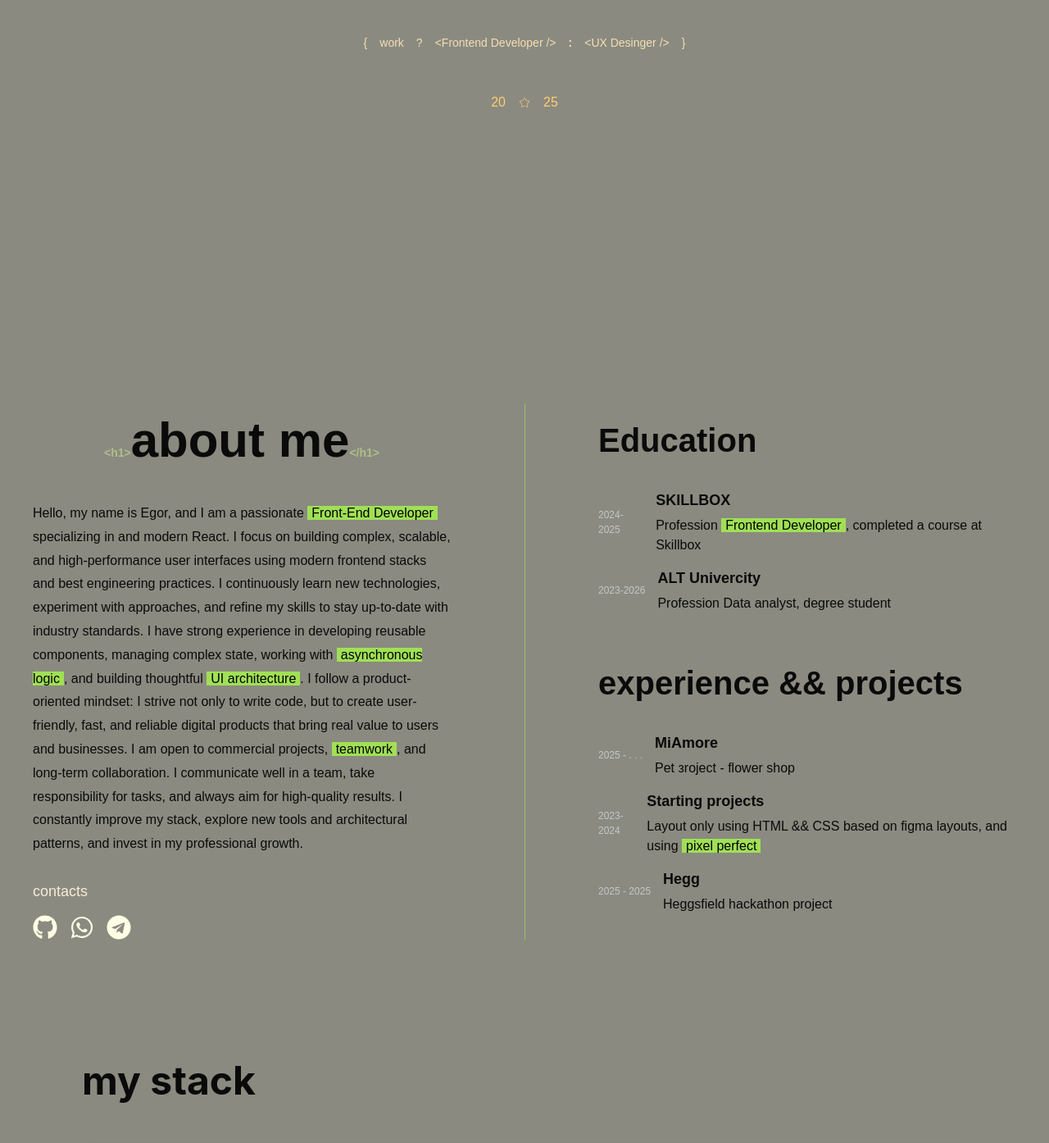
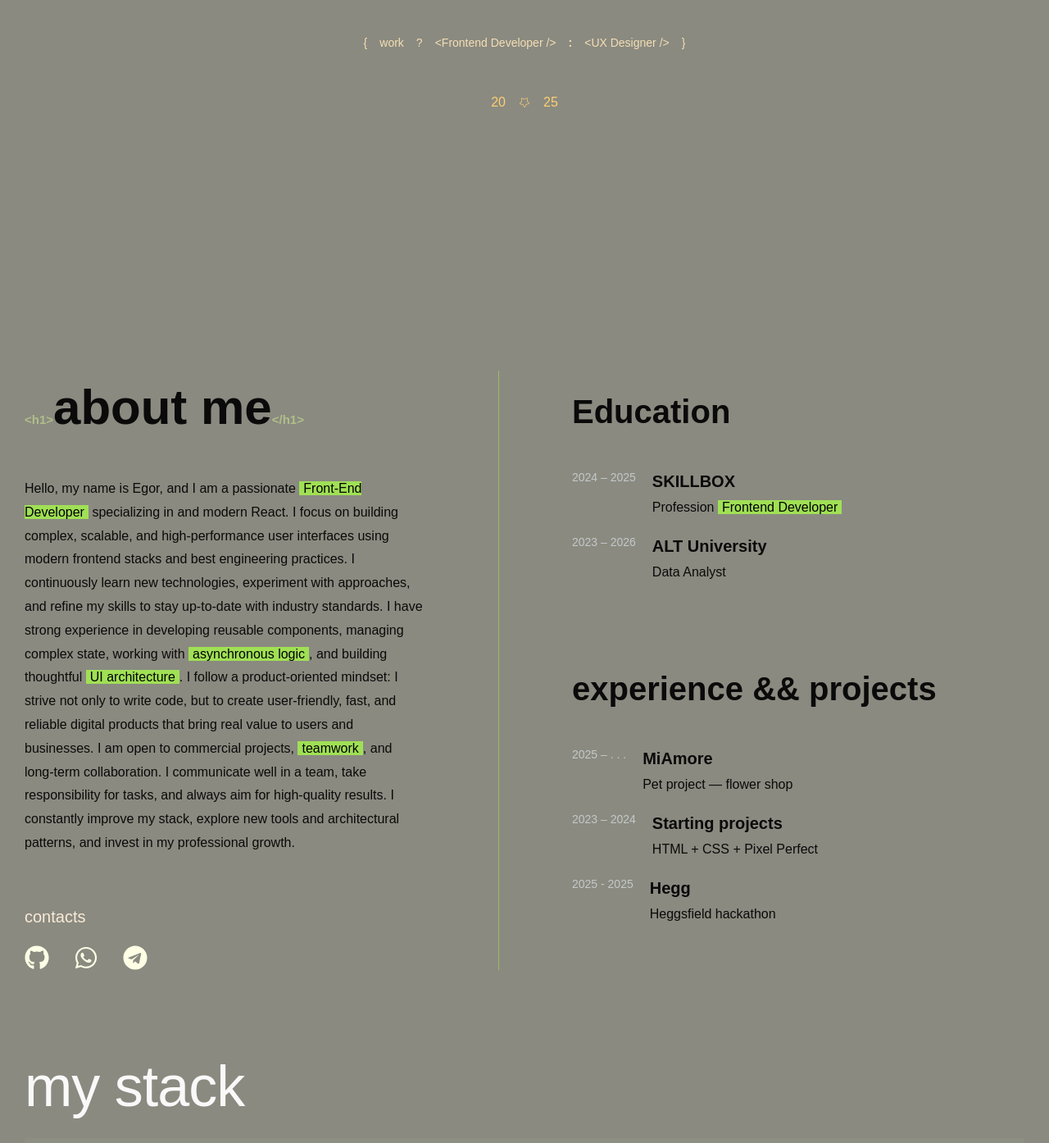
Before and after one commit to eg1oria/portfolio, a Next.js app: page / in a window 1280 px wide. Shown: the part 378-1772 px from the top of the page at 82% size. Built offline with nearby package versions, Linux system fonts and the light colour scheme.

Commit message:
чуть доработки со стилями и кроссплатформ

```diff
--- a/package.json
+++ b/package.json
@@ -10,6 +10,7 @@
     "export": "next export"
   },
   "dependencies": {
+    "framer-motion": "^12.23.24",
     "next": "16.0.5",
     "react": "19.2.0",
     "react-dom": "19.2.0",
--- a/src/components/AboutMe/AboutMe.module.css
+++ b/src/components/AboutMe/AboutMe.module.css
@@ -2,32 +2,17 @@
   display: flex;
   flex-direction: column;
   width: 100%;
-  min-height: 100vh;
+  margin: 0 0 30px 0;
   position: relative;
-  padding: 20px;
-  box-sizing: border-box;
-}
-
-.title {
-  font-weight: bold;
-  font-size: clamp(30px, 6vw, 60px);
-  margin: 0 0 30px 0;
-  text-align: center;
 }
 
 .container {
+  padding: 30px;
+  max-width: 2040px;
+  margin: 0 auto;
   width: 100%;
-  padding: 50px 20px;
-  margin: 0 auto;
-  box-sizing: border-box;
 }
 
-.text {
-  line-height: 1.8;
-  font-size: 16px;
-}
-
-/* Колонки */
 .cols {
   display: flex;
   gap: 180px;
@@ -36,155 +21,193 @@
 .leftCol {
   display: flex;
   flex-direction: column;
-  width: 100%;
+  width: 40%;
   position: relative;
+  min-width: 0;
 }
 
-.rightCol {
-  display: flex;
-  flex-direction: column;
-  gap: 40px;
-  width: 100%;
-  position: relative;
+.leftWrap {
+  flex: 1;
 }
 
-.rightCol::after {
-  content: '';
-  position: absolute;
-  top: 0;
-  left: -90px;
-  width: 1px;
-  height: 100%;
-  background-color: #a8fd4773;
+.title {
+  font-weight: bold;
+  font-size: clamp(32px, 5vw, 60px);
+  margin: 0 0 40px 0;
+  word-wrap: break-word;
 }
 
-/* Заголовки */
-.rightTitle {
-  font-size: clamp(24px, 5vw, 40px);
-  font-weight: bold;
-  padding: 15px 0;
+.tag {
+  font-size: clamp(12px, 1.5vw, 15px);
+  color: #b9cc8ccb;
+  text-align: center;
+}
+
+.text {
+  line-height: 1.8;
+  font-size: clamp(14px, 1.6vw, 16px);
 }
 
 .green {
   background-color: #a8fd47c0;
   color: #000;
   padding: 0 5px;
+  word-break: break-word;
 }
 
-/* Образование/опыт */
-.eds {
+.contacts {
   display: flex;
   flex-direction: column;
+  gap: 20px;
+  margin: 60px 0 0 0;
+}
+
+.contactsTitle {
+  font-size: clamp(18px, 2vw, 20px);
+  color: antiquewhite;
+}
+
+.contactLinks {
+  display: flex;
+  gap: 30px;
+  color: #feffe5;
+  flex-wrap: wrap;
+}
+
+.contactLinks a {
+  transition: transform 0.2s ease;
+}
+
+.rightCol {
+  position: relative;
+  display: flex;
+  flex-direction: column;
+  gap: 80px;
+  flex: 1;
+}
+
+.rightCol::after {
+  height: 100%;
+  content: '';
+  width: 1px;
+  background-color: #a8fd4773;
+  position: absolute;
+  top: 0;
+  left: -90px;
+}
+
+.part {
+  display: flex;
+  flex-direction: column;
+  width: 100%;
+}
+
+.rightTitle {
+  font-size: clamp(24px, 3.5vw, 40px);
+  font-weight: bold;
+  padding: 20px 0;
 }
 
 .ed {
   display: flex;
-  gap: 15px;
-  align-items: center;
-  margin: 15px 0 0 0;
+  gap: 20px;
+  align-items: flex-start;
+  margin: 20px 0 0 0;
 }
 
 .edDate {
-  font-size: 12px;
+  font-size: clamp(12px, 1.4vw, 14px);
   color: rgba(240, 248, 255, 0.568);
+  white-space: nowrap;
+  flex-shrink: 0;
 }
 
 .edInfo {
   display: flex;
   flex-direction: column;
   gap: 5px;
+  min-width: 0;
 }
 
 .edTitle {
-  font-size: 18px;
+  font-size: clamp(16px, 2vw, 20px);
   font-weight: bold;
 }
 
-.tag {
-  font-size: 14px;
-  color: #b9cc8ccb;
-  text-align: center;
+.edName {
+  font-size: clamp(14px, 1.5vw, 16px);
 }
 
-/* Контакты */
-.contacts {
-  display: flex;
-  flex-direction: column;
-  gap: 15px;
-  margin-top: 30px;
-}
-
-.contactLinks {
-  display: flex;
-  flex-wrap: wrap;
-  gap: 15px;
-  color: #feffe5;
-}
-
-.contactsTitle {
-  font-size: 18px;
-  color: antiquewhite;
-}
-
-/* МЕДИА-ЗАПРОСЫ */
-
-/* Планшеты */
 @media (max-width: 1024px) {
   .container {
-    padding: 40px 20px;
+    padding: 80px 40px;
   }
 
   .cols {
+    gap: 120px;
+  }
+
+  .rightCol::after {
+    left: -50px;
+  }
+
+  .leftCol {
+    width: 45%;
+  }
+}
+
+@media (max-width: 768px) {
+  .container {
+    padding: 60px 30px;
+  }
+
+  .cols {
+    flex-direction: column;
     gap: 30px;
   }
 
+  .leftCol {
+    width: 100%;
+  }
+
+  .rightCol {
+    gap: 50px;
+    flex-direction: row;
+  }
+
   .rightCol::after {
-    left: -15px;
+    left: 50%;
+  }
+
+  .title {
+    margin: 0 0 10px 0;
+  }
+
+  .contacts {
+    margin: 20px 0 0 0;
   }
 }
 
-/* Смартфоны */
-@media (max-width: 768px) {
-  .cols {
-    flex-direction: column;
-    gap: 20px;
+@media (max-width: 480px) {
+  .rightCol::after {
+    display: none;
   }
 
-  .rightCol::after {
-    display: none; /* убираем линию на маленьких экранах */
+  .text {
+    line-height: 1.6;
   }
 
-  .title {
-    margin-bottom: 20px;
+  .contacts {
+    margin: 30px 0 0 0;
   }
 
-  .ed {
+  .rightCol {
+    gap: 20px;
     flex-direction: column;
-    align-items: flex-start;
-    gap: 5px;
+    align-items: center;
   }
 
-  .contactLinks {
-    flex-direction: column;
-    gap: 10px;
+  .rightTitle {
+    padding: 0;
   }
 }
-
-/* Маленькие смартфоны */
-@media (max-width: 480px) {
-  .title {
-    font-size: clamp(20px, 8vw, 40px);
-  }
-
-  .edTitle {
-    font-size: 16px;
-  }
-
-  .edDate {
-    font-size: 11px;
-  }
-
-  .contactsTitle {
-    font-size: 16px;
-  }
-}
--- a/src/components/AboutMe/AboutMe.tsx
+++ b/src/components/AboutMe/AboutMe.tsx
@@ -1,21 +1,36 @@
+'use client';
+
+import { motion } from 'framer-motion';
 import s from './AboutMe.module.css';
-import { FaGithub } from 'react-icons/fa';
-import { FaWhatsapp } from 'react-icons/fa';
-import { FaTelegram } from 'react-icons/fa';
+import { FaGithub, FaWhatsapp, FaTelegram } from 'react-icons/fa';
 
 export default function AboutMePage() {
   return (
-    <div className={s.content}>
+    <motion.div
+      className={s.content}
+      initial={{ opacity: 0 }}
+      animate={{ opacity: 1 }}
+      transition={{ duration: 0.8 }}>
       <div className={s.container}>
         <div className={s.cols}>
-          <div className={s.leftCol}>
+          <motion.div
+            className={s.leftCol}
+            initial={{ x: -80, opacity: 0 }}
+            whileInView={{ x: 0, opacity: 1 }}
+            transition={{ duration: 0.8 }}
+            viewport={{ once: true }}>
             <div className={s.leftWrap}>
               <h1 className={s.title}>
-                <span className={s.tag}>{'<h1>'}</span>about me
+                <span className={s.tag}>{'<h1>'}</span>
+                about me
                 <span className={s.tag}>{'</h1>'}</span>
               </h1>
 
-              <p className={s.text}>
+              <motion.p
+                className={s.text}
+                initial={{ opacity: 0 }}
+                animate={{ opacity: 1 }}
+                transition={{ delay: 1 }}>
                 Hello, my name is Egor, and I am a passionate{' '}
                 <span className={s.green}>Front-End Developer</span> specializing in and modern
                 React. I focus on building complex, scalable, and high-performance user interfaces
@@ -31,88 +46,99 @@ export default function AboutMePage() {
                 collaboration. I communicate well in a team, take responsibility for tasks, and
                 always aim for high-quality results. I constantly improve my stack, explore new
                 tools and architectural patterns, and invest in my professional growth.
-              </p>
+              </motion.p>
             </div>
+
             <div className={s.contacts}>
               <h2 className={s.contactsTitle}>contacts</h2>
+
               <div className={s.contactLinks}>
-                <a href="https://github.com/eg1oria" target="_blank">
-                  <FaGithub size={30} />
-                </a>
-                <a href="https://wa.me/77054424389" target="_blank">
-                  <FaWhatsapp size={30} />
-                </a>
-                <a href="https://t.me/eg1oria" target="_blank">
-                  <FaTelegram size={30} />
-                </a>
+                {[
+                  { icon: <FaGithub size={30} />, link: 'https://github.com/eg1oria' },
+                  { icon: <FaWhatsapp size={30} />, link: 'https://wa.me/77054424389' },
+                  { icon: <FaTelegram size={30} />, link: 'https://t.me/eg1oria' },
+                ].map((item, i) => (
+                  <motion.a
+                    key={i}
+                    href={item.link}
+                    target="_blank"
+                    whileHover={{ scale: 1.25, rotate: 5 }}
+                    whileTap={{ scale: 0.9 }}>
+                    {item.icon}
+                  </motion.a>
+                ))}
               </div>
             </div>
-          </div>
-          <div className={s.rightCol}>
-            <div className={s.part}>
+          </motion.div>
+
+          <motion.div
+            className={s.rightCol}
+            initial={{ x: 80, opacity: 0 }}
+            whileInView={{ x: 0, opacity: 1 }}
+            transition={{ duration: 0.8 }}
+            viewport={{ once: true }}>
+            <motion.div
+              className={s.part}
+              initial={{ y: 40, opacity: 0 }}
+              whileInView={{ y: 0, opacity: 1 }}
+              transition={{ delay: 0.2 }}
+              viewport={{ once: true }}>
               <h2 className={s.rightTitle}>Education</h2>
-              <div className={s.eds}>
+
               <div className={s.ed}>
-                  <span className={s.edDate}>2024-2025</span>
+                <span className={s.edDate}>2024 – 2025</span>
                 <div className={s.edInfo}>
                   <h4 className={s.edTitle}>SKILLBOX</h4>
-                    <div className={s.edNamecontainer}>
                   <p className={s.edName}>
-                        Profession <span className={s.green}>Frontend Developer</span>, completed a
-                        course at Skillbox
+                    Profession <span className={s.green}>Frontend Developer</span>
                   </p>
                 </div>
               </div>
-                </div>
+
               <div className={s.ed}>
-                  <span className={s.edDate}>2023-2026</span>
+                <span className={s.edDate}>2023 – 2026</span>
                 <div className={s.edInfo}>
-                    <h4 className={s.edTitle}>ALT Univercity</h4>
-                    <div className={s.edNamecontainer}>
-                      <p className={s.edName}>Profession Data analyst, degree student</p>
+                  <h4 className={s.edTitle}>ALT University</h4>
+                  <p className={s.edName}>Data Analyst</p>
                 </div>
               </div>
+            </motion.div>
+
+            <motion.div
+              className={s.part}
+              initial={{ y: 40, opacity: 0 }}
+              whileInView={{ y: 0, opacity: 1 }}
+              transition={{ delay: 0.4 }}
+              viewport={{ once: true }}>
+              <h2 className={s.rightTitle}>experience && projects</h2>
+
+              <div className={s.ed}>
+                <span className={s.edDate}>2025 – . . .</span>
+                <div className={s.edInfo}>
+                  <h4 className={s.edTitle}>MiAmore</h4>
+                  <p className={s.edName}>Pet project — flower shop</p>
                 </div>
               </div>
-            </div>
-            <div className={s.part}>
-              <h2 className={s.rightTitle}>experience && projects</h2>
-              <div className={s.eds}>
+
               <div className={s.ed}>
-                  <span className={s.edDate}>2025 - . . .</span>
+                <span className={s.edDate}>2023 – 2024</span>
                 <div className={s.edInfo}>
-                    <h4 className={s.edTitle}>MiAmore</h4>
-                    <div className={s.edNamecontainer}>
-                      <p className={s.edName}>Pet зroject - flower shop</p>
+                  <h4 className={s.edTitle}>Starting projects</h4>
+                  <p className={s.edName}>HTML + CSS + Pixel Perfect</p>
                 </div>
               </div>
-                </div>
-                <div className={s.ed}>
-                  <span className={s.edDate}>2023-2024</span>
-                  <div className={s.edInfo}>
-                    <h4 className={s.edTitle}>Starting projects</h4>
-                    <div className={s.edNamecontainer}>
-                      <p className={s.edName}>
-                        Layout only using HTML && CSS based on figma layouts, and using{' '}
-                        <span className={s.green}>pixel perfect</span>
-                      </p>
-                    </div>
-                  </div>
-                </div>
+
               <div className={s.ed}>
                 <span className={s.edDate}>2025 - 2025</span>
                 <div className={s.edInfo}>
                   <h4 className={s.edTitle}>Hegg</h4>
-                    <div className={s.edNamecontainer}>
-                      <p className={s.edName}>Heggsfield hackathon project</p>
+                  <p className={s.edName}>Heggsfield hackathon</p>
                 </div>
               </div>
+            </motion.div>
+          </motion.div>
         </div>
       </div>
-            </div>
-          </div>
-        </div>
-      </div>
-    </div>
+    </motion.div>
   );
 }
--- a/src/components/HomePage/HomePage.tsx
+++ b/src/components/HomePage/HomePage.tsx
@@ -1,28 +1,62 @@
+'use client';
+
+import { motion } from 'framer-motion';
 import s from './homePage.module.css';
 import { CiStar } from 'react-icons/ci';
+
+const skills = ['<Frontend Developer />', '<UX Designer />'];
 
 export default function HomePage() {
   return (
     <div className={s.home}>
       <div className={s.container}>
-        <h1 className={s.title}>Hi, my name is Egor</h1>
-        <div className={s.authorSkill}>
-          <span>{'{'}</span>
-          <span>{`work`}</span>
-          <span>?</span>
-          <span>{'<Frontend Developer />'}</span>
-          <span className={s.bold}>:</span>
-          <span>{'<UX Desinger />'}</span>
-          <span>{'}'}</span>
-        </div>
-        <div className={s.year}>
-          <span>20</span>
-          <span>
+        <motion.h1
+          className={s.title}
+          initial={{ opacity: 0, y: 40 }}
+          animate={{ opacity: 1, y: 0 }}
+          transition={{ duration: 0.8 }}>
+          Hi, my name is <span className={s.name}>Egor</span>
+        </motion.h1>
+
+        <motion.div
+          className={s.authorSkill}
+          initial="hidden"
+          animate="visible"
+          variants={{
+            hidden: {},
+            visible: {
+              transition: { staggerChildren: 0.15 },
+            },
+          }}>
+          {['{', 'work', '?', skills[0], ':', skills[1], '}'].map((item, i) => (
+            <motion.span
+              key={i}
+              className={item === ':' ? s.bold : ''}
+              variants={{
+                hidden: { opacity: 0, y: 10 },
+                visible: { opacity: 1, y: 0 },
+              }}>
+              {item}
+            </motion.span>
+          ))}
+        </motion.div>
+
+        <motion.div
+          className={s.year}
+          initial={{ opacity: 0, scale: 0.8 }}
+          animate={{ opacity: 1, scale: 1 }}
+          transition={{ delay: 0.8 }}>
+          20
+          <motion.span
+            animate={{ rotate: 360 }}
+            transition={{ repeat: Infinity, duration: 12, ease: 'linear' }}>
             <CiStar />
-          </span>
-          <span>25</span>
-        </div>
+          </motion.span>
+          25
+        </motion.div>
       </div>
+
+      <div className={s.glow} />
     </div>
   );
 }
--- a/src/components/HomePage/homePage.module.css
+++ b/src/components/HomePage/homePage.module.css
@@ -48,10 +48,6 @@
   gap: 15px;
   color: rgb(255, 206, 114);
 }
-
-/* МЕДИА-ЗАПРОСЫ */
-
-/* Планшеты */
 @media (max-width: 1024px) {
   .container {
     padding: 0 40px;
@@ -67,7 +63,6 @@
   }
 }
 
-/* Смартфоны */
 @media (max-width: 768px) {
   .title {
     font-size: clamp(24px, 10vw, 50px);
@@ -89,7 +84,6 @@
   }
 }
 
-/* Маленькие смартфоны */
 @media (max-width: 480px) {
   .title {
     font-size: clamp(20px, 12vw, 40px);
--- a/src/components/Stack/Stack.module.css
+++ b/src/components/Stack/Stack.module.css
@@ -1,54 +1,79 @@
 .content {
-  display: flex;
-  flex-direction: column;
-  width: 100%;
   min-height: 100vh;
-  padding: 60px 100px;
-  font-family: 'Inter', sans-serif;
+  padding: 30px;
+  margin: 0 auto;
+  border-radius: 12px;
 }
 
 .title {
-  font-size: 48px;
-  font-weight: 700;
-  margin: 0 0 40px 0;
+  font-size: clamp(40px, 6vw, 70px);
+  font-weight: 300;
+  margin: 0 0 10px 0;
+  letter-spacing: -1px;
+  color: rgba(255, 255, 255, 0.95);
 }
 
 .list {
   display: flex;
   flex-direction: column;
-  gap: 20px;
+  gap: 1px;
+  background: rgba(168, 253, 71, 0.027);
 }
 
 .listItem {
-  display: flex;
-  flex-direction: column;
-  padding: 20px;
-  border-radius: 12px;
-  border: 1px solid rgba(107, 230, 117, 0.3);
-  box-shadow: 0 2px 6px rgba(0, 0, 0, 0.05);
-  transition: transform 0.2s, box-shadow 0.2s;
+  background: rgba(255, 255, 255, 0.02);
+  padding: 24px 28px;
   cursor: pointer;
+  transition: all 0.2s ease;
+  border-left: 2px solid transparent;
+}
+
+.listItem:hover {
+  background: rgba(168, 253, 71, 0.08);
+  border-left-color: #a8fd478e;
 }
 
 .nameWrap {
   display: flex;
+  justify-content: space-between;
   align-items: center;
-  justify-content: space-between;
-  text-align: end;
+  gap: 20px;
 }
 
 .itemName {
-  font-weight: 600;
-  font-size: 20px;
-  user-select: none;
-  color: rgba(255, 240, 214, 0.774);
+  font-size: clamp(16px, 2vw, 18px);
+  font-weight: 400;
+  margin: 0;
+  color: rgba(255, 255, 255, 0.95);
+  letter-spacing: 0.3px;
+  transition: color 0.2s ease;
+}
+
+.listItem:hover .itemName {
+  color: #a8fd47a5;
+}
+
+.icon {
+  opacity: 0.8;
+  transition: opacity 0.2s ease, transform 0.2s ease;
+}
+
+.listItem:hover .icon {
+  opacity: 1;
+  transform: scale(1.08);
 }
 
 .description {
-  font-size: 20px;
-  user-select: none;
-  display: inline;
-  width: auto;
-  padding: 0 10px;
-  width: 400px;
+  font-size: 14px;
+  color: rgba(255, 255, 255, 0.6);
 }
+
+@media (max-width: 768px) {
+  .title {
+    margin: 0;
+  }
+
+  .listItem {
+    padding: 20px 24px;
+  }
+}
--- a/src/components/Stack/Stack.tsx
+++ b/src/components/Stack/Stack.tsx
@@ -13,6 +13,8 @@ import { SiVite } from 'react-icons/si';
 import { SiNextdotjs } from 'react-icons/si';
 import { useState } from 'react';
 import './Stack.css';
+import { motion } from 'framer-motion';
+import { Variants } from 'framer-motion';
 
 export default function Stack() {
   const techStack = [
@@ -23,7 +25,7 @@ export default function Stack() {
       description: 'Strongly typed JavaScript for building safe and scalable applications.',
     },
     {
-      name: 'JavaScript (ES6+)',
+      name: 'JavaScript',
       icon: <FaJs size={35} />,
       color: '#F7DF1E',
       description: 'Modern JavaScript with async/await, modules, and latest language features.',
@@ -85,16 +87,73 @@ export default function Stack() {
     setOpenIndex((prev) => (prev === index ? null : index));
   }
 
+  const itemVariants: Variants = {
+    hidden: {
+      opacity: 0,
+      y: 20,
+      scale: 0.98,
+    },
+    visible: {
+      opacity: 1,
+      y: 0,
+      scale: 1,
+      transition: {
+        duration: 0.4,
+        ease: 'easeOut',
+      },
+    },
+  };
+
   return (
-    <div className={s.content}>
-      <h1 className={s.title}>my stack</h1>
+    <motion.div
+      className={s.content}
+      initial={{ opacity: 0 }}
+      animate={{ opacity: 1 }}
+      transition={{ duration: 0.8 }}>
+      <motion.h1
+        className={s.title}
+        initial={{ opacity: 0 }}
+        animate={{ opacity: 1 }}
+        transition={{ delay: 0.3 }}>
+        my stack
+      </motion.h1>
 
-      <ul className={s.list}>
+      <motion.ul
+        className={s.list}
+        initial="hidden"
+        whileInView="visible"
+        viewport={{ once: true, amount: 0.1 }}
+        variants={{
+          hidden: {},
+          visible: {
+            transition: {
+              staggerChildren: 0.2,
+              delayChildren: 0.1,
+            },
+          },
+        }}>
         {techStack.map((item, i) => (
-          <li key={i} className={s.listItem} onClick={() => handleOpen(i)}>
+          <motion.li
+            key={i}
+            className={s.listItem}
+            onClick={() => handleOpen(i)}
+            variants={itemVariants}
+            style={{
+              background:
+                openIndex === i ? 'rgba(168, 253, 71, 0.08)' : 'rgba(255, 255, 255, 0.02)',
+              borderLeftColor: openIndex === i ? '#a8fd478e' : 'transparent',
+            }}>
             <div className={s.nameWrap}>
-              <h4 className={s.itemName}>{item.name}</h4>
-              <span className={s.icon} style={{ color: item.color }}>
+              <h4
+                className={s.itemName}
+                style={{
+                  color: openIndex === i ? '#a8fd47a5' : 'white',
+                }}>
+                {item.name}
+              </h4>
+              <span
+                className={s.icon}
+                style={{ color: item.color, opacity: openIndex === i ? 1 : 0.7 }}>
                 {item.icon}
               </span>
             </div>
@@ -102,9 +161,9 @@ export default function Stack() {
             <div className={`deskWrap ${openIndex === i ? 'deskOpen' : ''}`}>
               <p className={s.description}>{item.description}</p>
             </div>
-          </li>
+          </motion.li>
         ))}
-      </ul>
-    </div>
+      </motion.ul>
+    </motion.div>
   );
 }
```
Also changed, not shown: 1 other file (tests, documents, lock files or other folders). Lines whose indentation alone changed are shown as unchanged.
